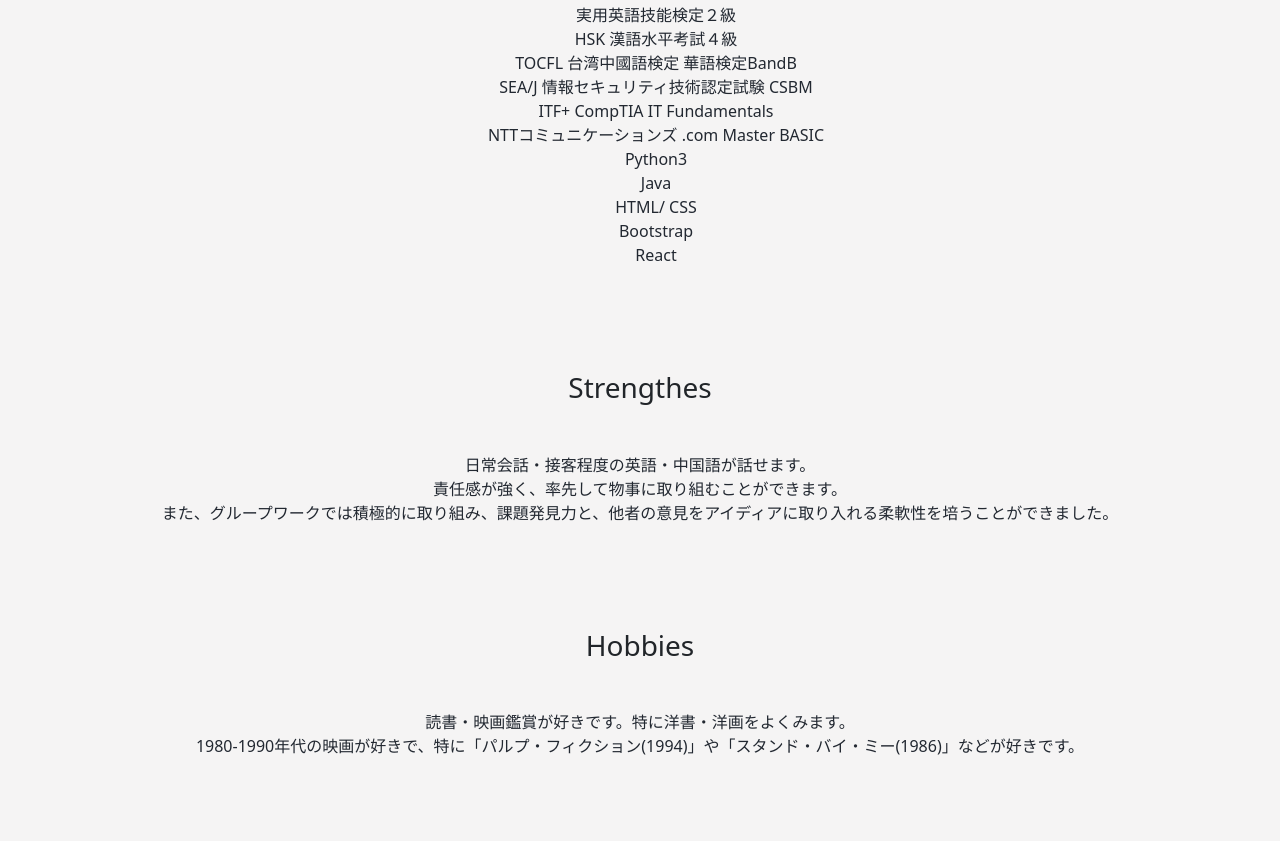
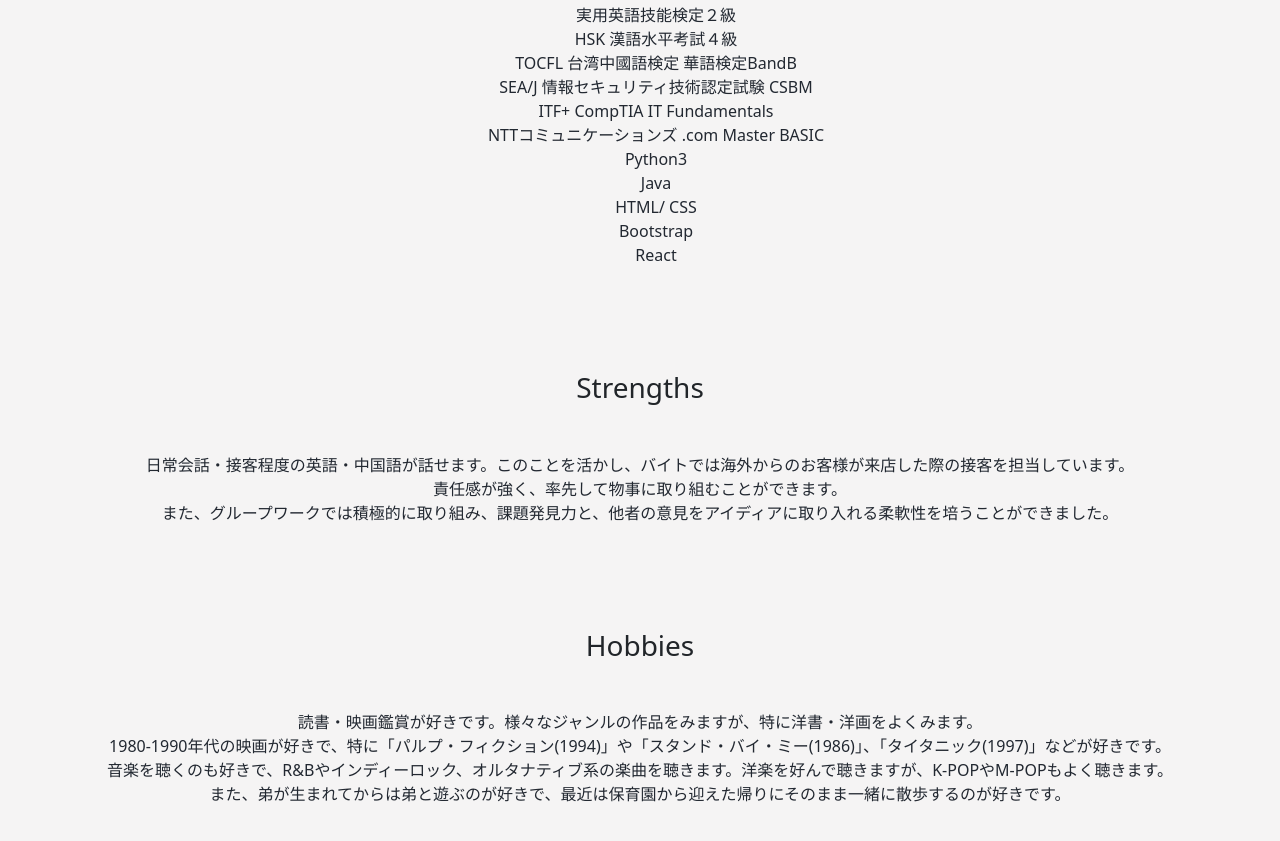
Before and after one commit to itc-s22025/MyPortfolio, a plain HTML site: page index.html in a window 1280 px wide. Shown: the part 4340-5181 px from the top of the page. Drawn offline with nearby package versions, Linux system fonts and the light colour scheme.

Commit message:
テキスト編集

```diff
--- a/index.html
+++ b/index.html
@@ -37,7 +37,7 @@
                                 <ul class="dropdown-menu" aria-labelledby="navbarDropdownMenuLink">
                                     <li><a class="dropdown-item" href="#about-me">About Me</a></li>
                                     <li><a class="dropdown-item" href="#skills">Skills</a></li>
-                                    <li><a class="dropdown-item" href="#strengthes">Strengthes</a></li>
+                                    <li><a class="dropdown-item" href="#strengths">Strengths</a></li>
                                     <li><a class="dropdown-item" href="#hobbies">Hobbies</a></li>
                                 </ul>
                             </li>
@@ -95,8 +95,8 @@
                         <div class="col-md-8 mb-5 my-p">
                             <p>7歳頃からダンスを習いはじめる。<br>
                                 洋楽を好むようになり、そのまま海外に興味を持つ。<br>
-                                19歳で台湾に留学した際、受講したインターネットに関する講義をきっかけにIT業界に興味を持つ。
-                            </p>
+                                19歳で台湾に留学した際、受講したインターネットに関する講義をきっかけにIT業界に興味を持つ。</p>
+                            <p>年の離れた弟がYoutubeをみたいとぐずるので、最近人生で初めてチャンネル登録をした(横山だいすけお兄さんのチャンネル)。</p>
 
                             <dl>
                                 <dt>2020年3月</dt>
@@ -127,9 +127,9 @@
                         <li>React</li>
                     </ul>
 
-                    <h3 id="strengthes" class="mgn">Strengthes</h3>
+                    <h3 id="strengths" class="mgn">Strengths</h3>
                     <div class="mt-5 my-p">
-                        <p>日常会話・接客程度の英語・中国語が話せます。<br>
+                        <p>日常会話・接客程度の英語・中国語が話せます。このことを活かし、バイトでは海外からのお客様が来店した際の接客を担当しています。<br>
                             責任感が強く、率先して物事に取り組むことができます。<br>
                             また、グループワークでは積極的に取り組み、課題発見力と、他者の意見をアイディアに取り入れる柔軟性を培うことができました。<br>
                         </p>
@@ -137,8 +137,10 @@
 
                     <h3 id="hobbies" class="mgn">Hobbies</h3>
                     <div class="mt-5 my-p">
-                        <p>読書・映画鑑賞が好きです。特に洋書・洋画をよくみます。<br>
-                            1980-1990年代の映画が好きで、特に「パルプ・フィクション(1994)」や「スタンド・バイ・ミー(1986)」などが好きです。
+                        <p>読書・映画鑑賞が好きです。様々なジャンルの作品をみますが、特に洋書・洋画をよくみます。<br>
+                            1980-1990年代の映画が好きで、特に「パルプ・フィクション(1994)」や「スタンド・バイ・ミー(1986)」、「タイタニック(1997)」などが好きです。<br>
+                            音楽を聴くのも好きで、R&Bやインディーロック、オルタナティブ系の楽曲を聴きます。洋楽を好んで聴きますが、K-POPやM-POPもよく聴きます。<br>
+                            また、弟が生まれてからは弟と遊ぶのが好きで、最近は保育園から迎えた帰りにそのまま一緒に散歩するのが好きです。
                         </p>
                     </div>
 
```
